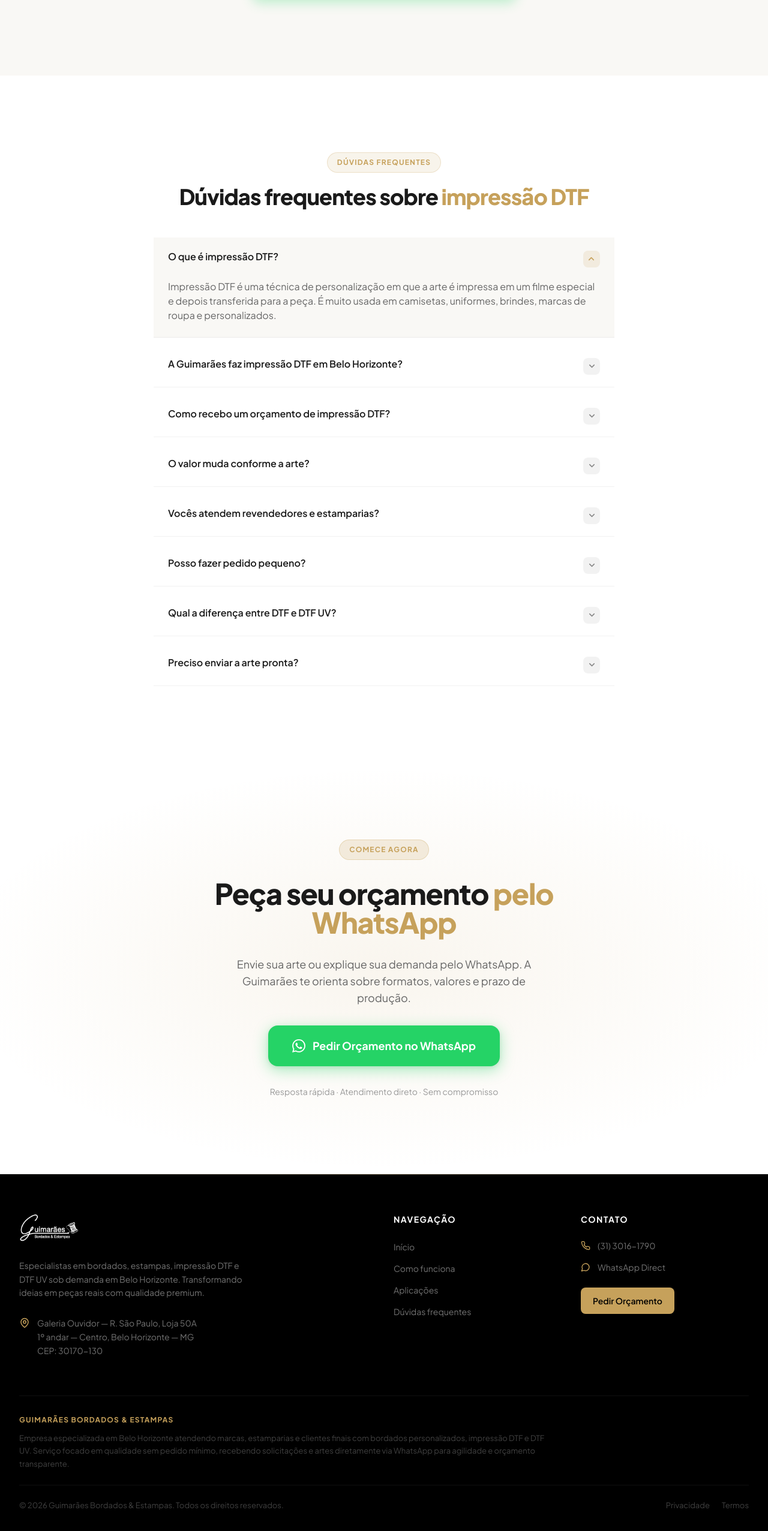
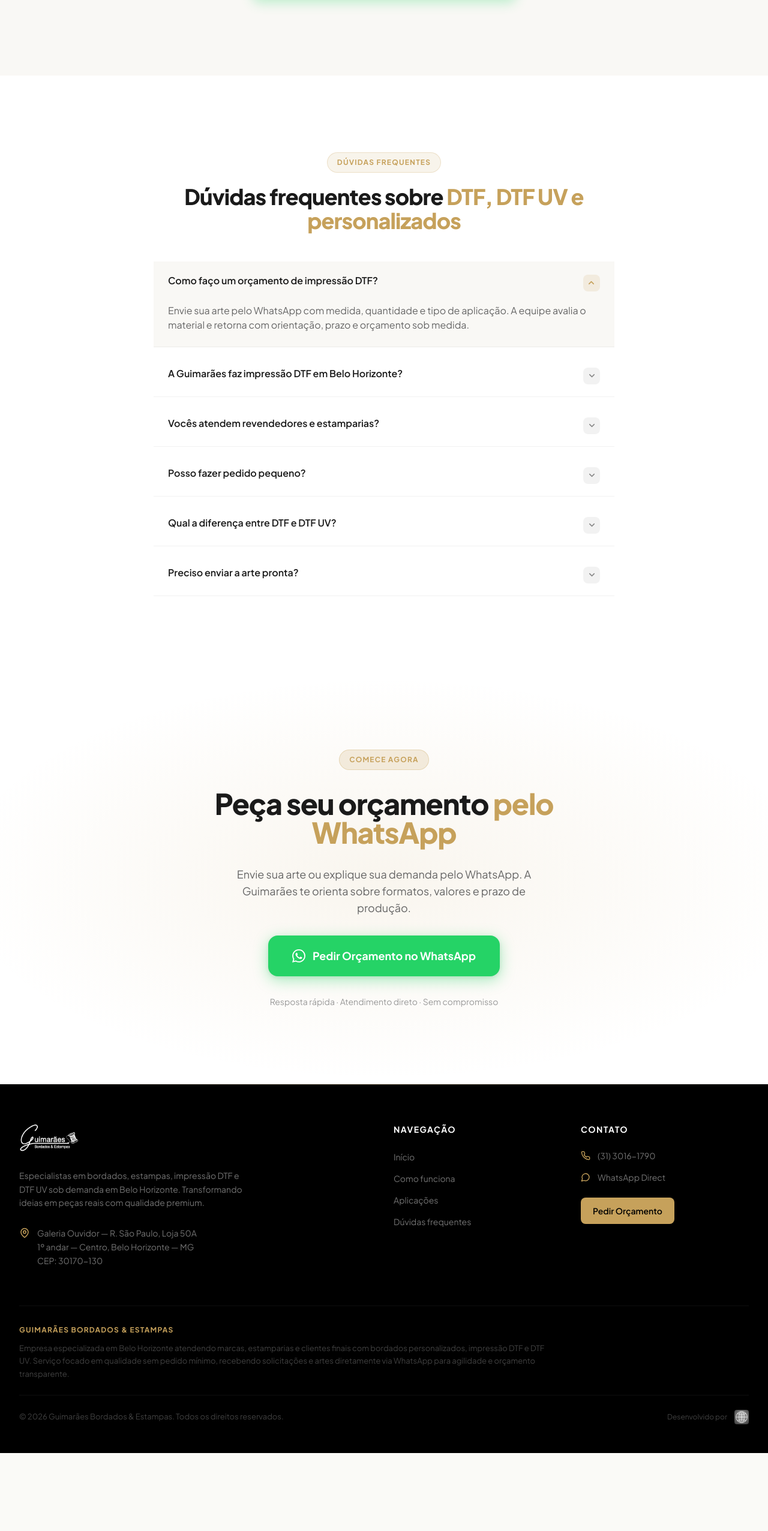
Before and after one commit to t0non/lpGuimar-esAtelier, a Next.js app: page / in a window 1280 px wide. Shown: the part 5842-8395 px from the top of the page at 60% size. After the commit the page ends 8265 px from the top, so only its background shows below. Built offline with nearby package versions, Linux system fonts and the light colour scheme.

Commit message:
feat: adiciona assinatura e logo da Top Marketing BH no rodape

```diff
--- a/src/components/FAQSection.tsx
+++ b/src/components/FAQSection.tsx
@@ -5,20 +5,12 @@
 
 const FAQS = [
   {
-    q: 'O que é impressão DTF?',
-    a: 'Impressão DTF é uma técnica de personalização em que a arte é impressa em um filme especial e depois transferida para a peça. É muito usada em camisetas, uniformes, brindes, marcas de roupa e personalizados.',
+    q: 'Como faço um orçamento de impressão DTF?',
+    a: 'Envie sua arte pelo WhatsApp com medida, quantidade e tipo de aplicação. A equipe avalia o material e retorna com orientação, prazo e orçamento sob medida.',
   },
   {
     q: 'A Guimarães faz impressão DTF em Belo Horizonte?',
-    a: 'Sim. A Guimarães Bordados & Estampas atende em Belo Horizonte e recebe pedidos pelo WhatsApp para impressão DTF, DTF UV, bordados, estampas e personalizados.',
-  },
-  {
-    q: 'Como recebo um orçamento de impressão DTF?',
-    a: 'Você envia sua arte pelo WhatsApp com medida, quantidade e tipo de aplicação. A equipe avalia o material e retorna com orientação, prazo e orçamento sob medida.',
-  },
-  {
-    q: 'O valor muda conforme a arte?',
-    a: 'Sim. O orçamento pode variar conforme tamanho da arte, metragem, quantidade, tipo de peça, acabamento e demanda. Por isso, a avaliação é feita antes da produção.',
+    a: 'Sim. A Guimarães Bordados & Estampas atende em Belo Horizonte, com loja na Galeria Ouvidor, no Centro de BH. Consulte pelo WhatsApp as opções de retirada, entrega ou envio.',
   },
   {
     q: 'Vocês atendem revendedores e estamparias?',
@@ -26,15 +18,15 @@
   },
   {
     q: 'Posso fazer pedido pequeno?',
-    a: 'Sim. A empresa atende pedidos avulsos, personalizados e demandas recorrentes. O ideal é enviar a arte pelo WhatsApp para confirmar a melhor forma de produzir.',
+    a: 'Sim. A empresa atende pedidos avulsos, personalizados e demandas recorrentes. O ideal é enviar sua arte para avaliação.',
   },
   {
     q: 'Qual a diferença entre DTF e DTF UV?',
-    a: 'DTF é muito usado para tecidos, como camisetas e uniformes. DTF UV é indicado para personalização de superfícies rígidas e brindes, dependendo do tipo de material e aplicação.',
+    a: 'O DTF é muito usado para tecidos, como camisetas e uniformes. O DTF UV é indicado para brindes e superfícies compatíveis. A equipe pode orientar qual opção faz mais sentido para sua peça.',
   },
   {
     q: 'Preciso enviar a arte pronta?',
-    a: 'Se você já tiver a arte, envie pelo WhatsApp para avaliação. Caso precise de orientação sobre formato, tamanho ou aplicação, a equipe pode ajudar antes da produção.',
+    a: 'Se você já tiver a arte, envie pelo WhatsApp para avaliação. Caso precise de orientação sobre tamanho, formato ou aplicação, a equipe pode ajudar antes da produção.',
   },
 ]
 
@@ -101,7 +93,7 @@
             <h2 className="text-3xl sm:text-4xl font-extrabold tracking-tight leading-tight" style={{ color: '#1A1A1A' }}>
               Dúvidas frequentes sobre{' '}
               <span style={{ color: '#C6A15B' }}>
-                impressão DTF
+                DTF, DTF UV e personalizados
               </span>
             </h2>
           </div>
--- a/src/components/Footer.tsx
+++ b/src/components/Footer.tsx
@@ -107,9 +107,22 @@
         <div className="pt-6 flex flex-col sm:flex-row items-center justify-between gap-4 text-[13px]"
           style={{ borderTop: '1px solid rgba(255,255,255,0.06)', color: 'rgba(255,255,255,0.25)' }}>
           <p>© {year} Guimarães Bordados & Estampas. Todos os direitos reservados.</p>
-          <div className="flex items-center gap-5">
-            <a href="/politica-de-privacidade" className="hover:text-white transition-colors">Privacidade</a>
-            <a href="/termos-de-uso" className="hover:text-white transition-colors">Termos</a>
+          <div className="flex items-center gap-2 text-[12px]">
+            <span>Desenvolvido por</span>
+            <a
+              href="https://topmarketingbh.com.br/"
+              target="_blank"
+              rel="noopener noreferrer"
+              className="flex items-center hover:opacity-80 transition-opacity"
+              aria-label="Top Marketing BH"
+            >
+              {/* eslint-disable-next-line @next/next/no-img-element */}
+              <img
+                src="/images/topmarketinglogo.jfif"
+                alt="Top Marketing BH"
+                className="h-6 w-auto rounded object-contain ml-1 grayscale hover:grayscale-0 transition-all duration-300"
+              />
+            </a>
           </div>
         </div>
       </div>
```
